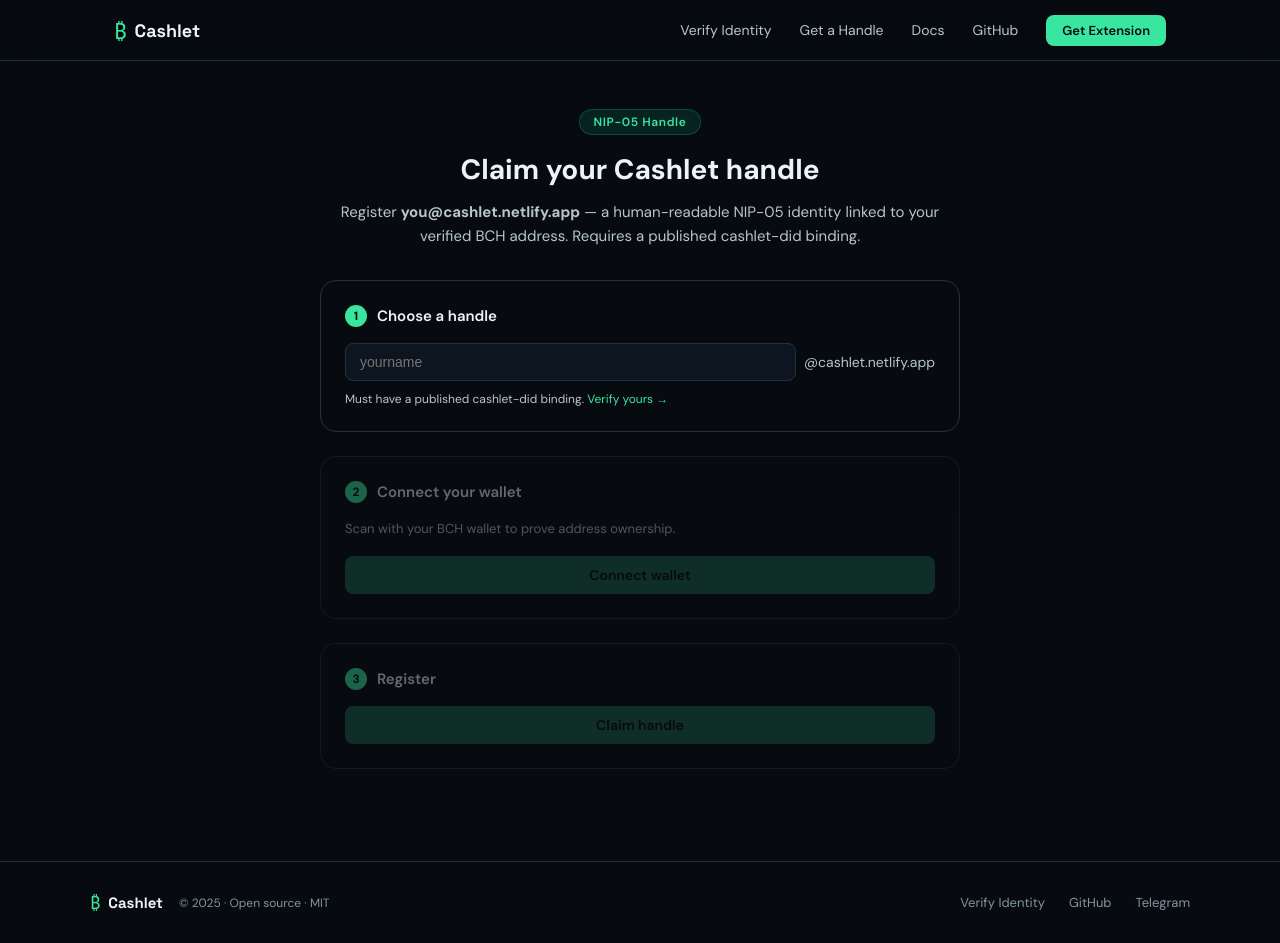
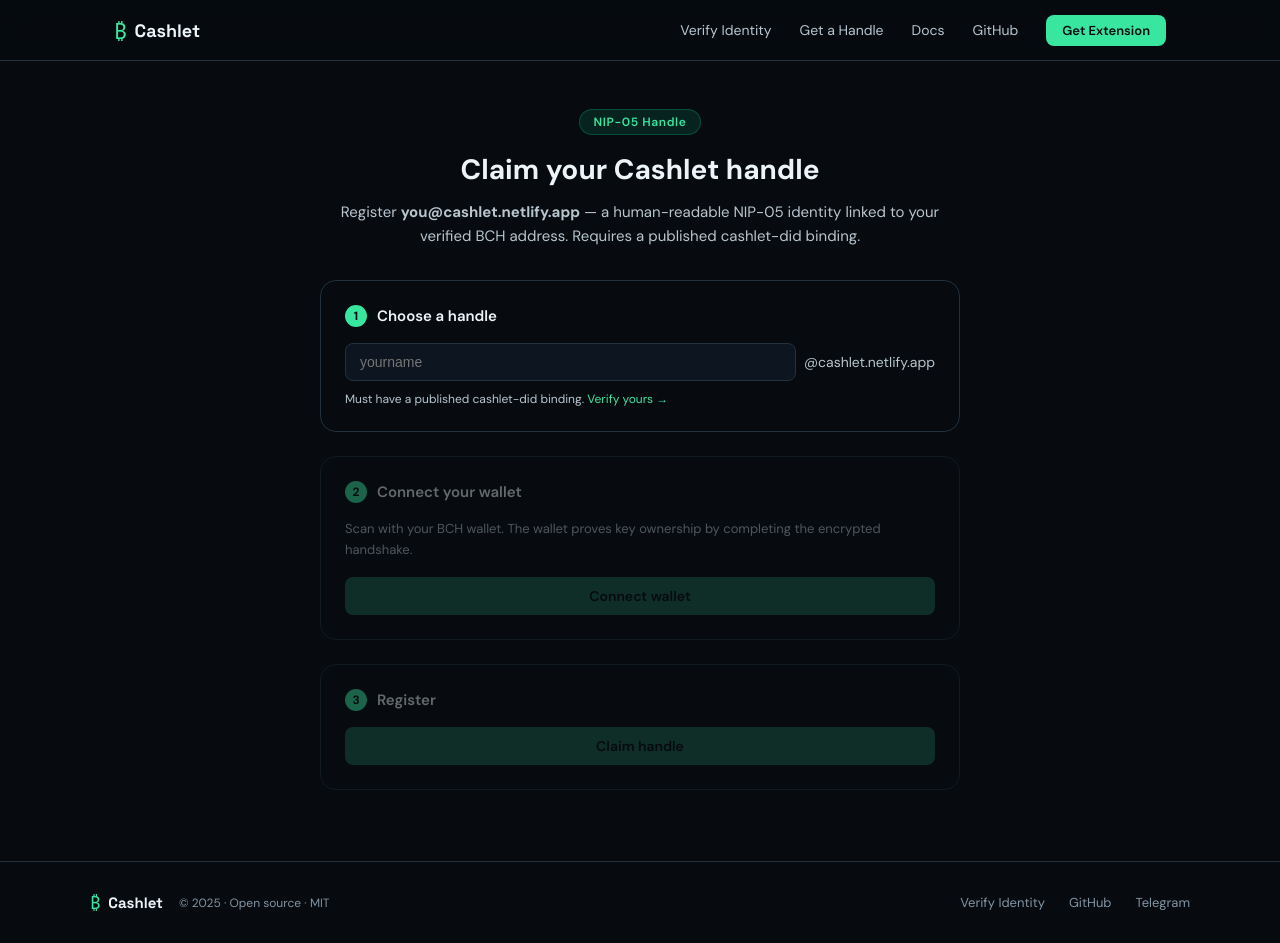
Before and after one commit to cashlet-labs/cashlet-landing, a Vue app: page /register in a window 1280 px wide. Built offline with nearby package versions, Linux system fonts and the light colour scheme.

Commit message:
fix: clarify WizardConnect step — xpub handshake is the proof, no separate sign step

```diff
--- a/src/pages/RegisterPage.vue
+++ b/src/pages/RegisterPage.vue
@@ -23,12 +23,13 @@
       <!-- Step 2: connect wallet via WizardConnect -->
       <div class="card" :class="{ disabled: !name }">
         <div class="card-title"><span class="step">2</span> Connect your wallet</div>
-        <p class="card-desc">Scan with your BCH wallet to prove address ownership.</p>
+        <p class="card-desc">Scan with your BCH wallet. The wallet proves key ownership by completing the encrypted handshake.</p>
 
         <div v-if="!walletConnected">
           <div v-if="wizUri" class="qr-wrap">
             <img :src="qrUrl" alt="WizardConnect QR" class="qr" />
-            <div class="address-row" style="margin-top:8px">
+            <p class="card-desc" style="margin-top:8px;margin-bottom:4px;text-align:center">Waiting for wallet to connect…</p>
+            <div class="address-row" style="margin-top:4px">
               <span class="address-text" style="font-size:11px;word-break:break-all">{{ wizUri }}</span>
               <button class="btn-copy" @click="copyUri">{{ copiedUri ? '✓' : 'Copy' }}</button>
             </div>
@@ -42,7 +43,7 @@
 
         <div v-else class="result-ok">
           <div class="check-row"><span class="check">✓</span> Wallet connected — {{ walletName }}</div>
-          <div class="check-row"><span class="check">✓</span> BCH address: <span class="mono">{{ bchAddress }}</span></div>
+          <div class="check-row"><span class="check">✓</span> BCH address proven: <span class="mono">{{ bchAddress }}</span></div>
         </div>
       </div>
 
```
